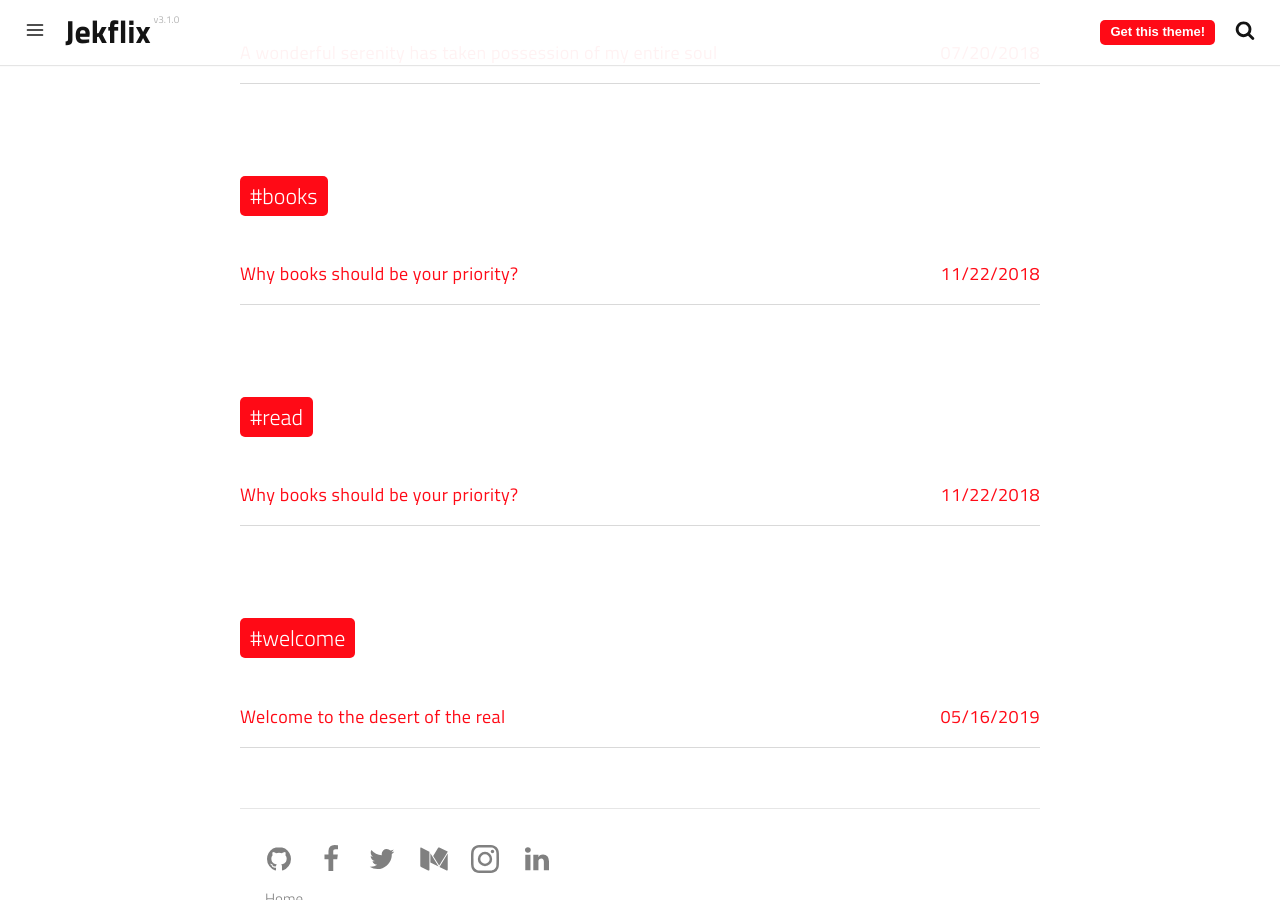
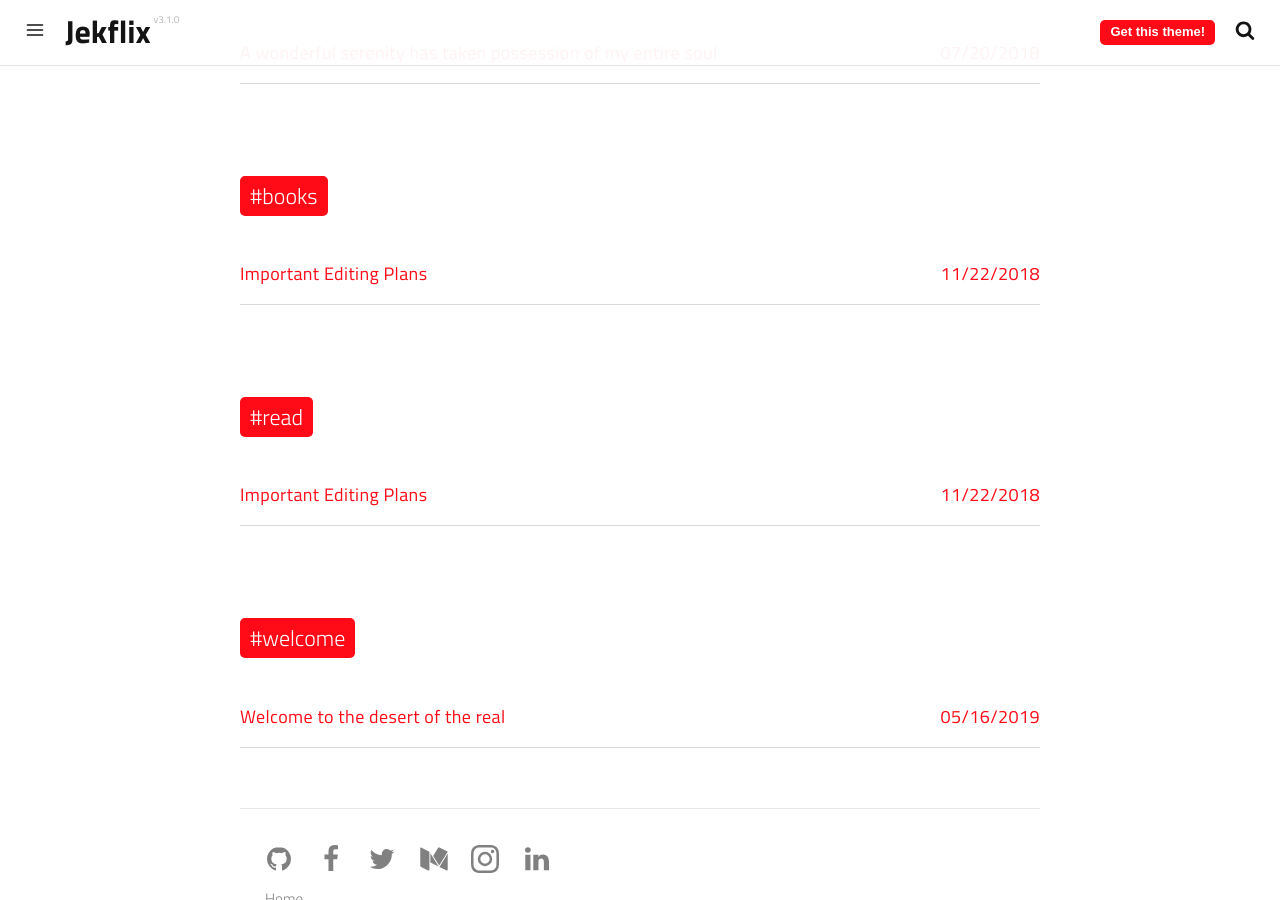
Before and after one commit to Mentors4EDU/Iron-Soldier-Theme, a Jekyll site: the page built from tags.html, in a window 1280 px wide and 900 px high, scrolled down 5645 px. Built offline with Jekyll 4.4.1, drawn with Linux system fonts in a browser that asks for light colours; a script that is not in the unit is left out.

Commit message:
Update and rename 2010-03-03-why-books-should-be-your-priority.md to 2010-03-03-important-editing-plans.md

```diff
--- a/_posts/2010-03-03-why-books-should-be-your-priority.md
+++ b/_posts/2010-03-03-important-editing-plans.md
@@ -1,7 +1,7 @@
 ---
 date: 2018-11-22 12:26:40
 layout: post
-title: Why books should be your priority?
+title: Important Editing Plans
 subtitle: Lorem ipsum dolor sit amet, consectetur adipisicing elit.
 description: Lorem ipsum dolor sit amet, consectetur adipisicing elit, sed do eiusmod tempor incididunt ut labore et dolore magna aliqua.
 image: https://res.cloudinary.com/dm7h7e8xj/image/upload/v1559822138/theme9_v273a9.jpg
```
Also changed, not shown: other parts of _posts/2010-03-03-important-editing-plans.md (+1 -1 lines).
